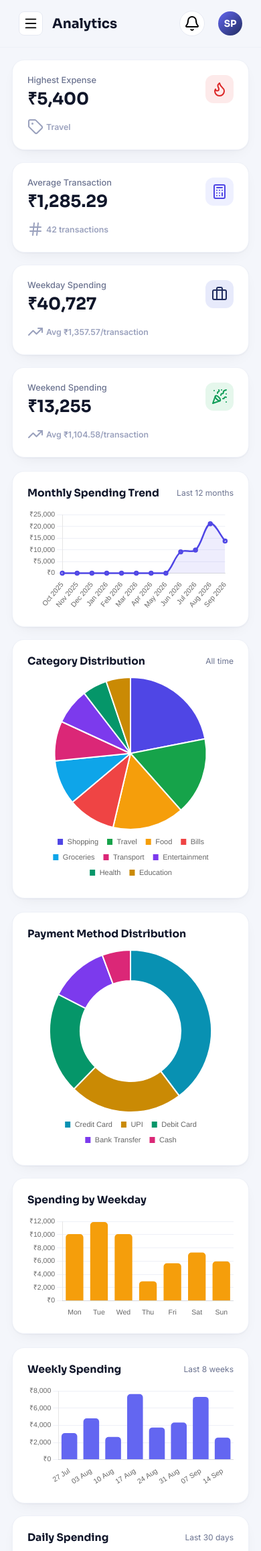
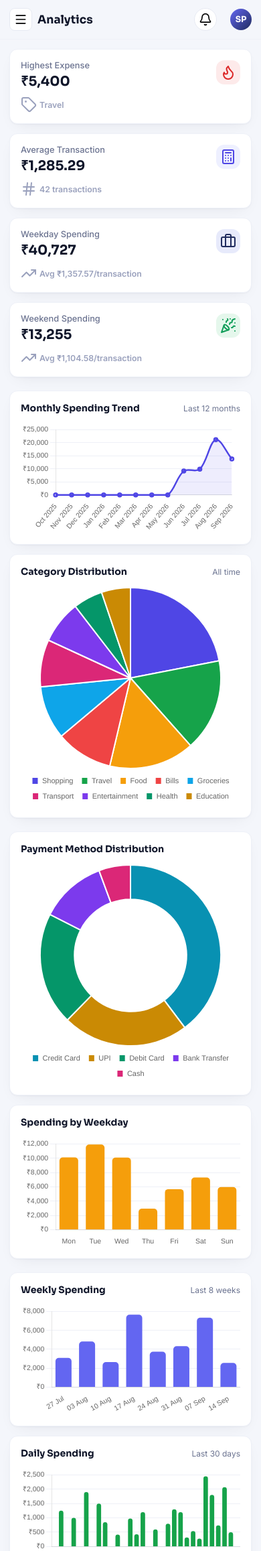
Before and after one commit to parsekarshravani-droid/AI-Personal-Expense-Analyzer, a Flask app: page /analytics in a window 390 px wide. Shown: the top 2315 px of the page at 67% size. Run offline with Flask 3, Linux system fonts and the light colour scheme; data comes from the database, SQL or seed files in the repository; data that the repository does not hold is empty.

Commit message:
Update style.css

```diff
--- a/static/css/style.css
+++ b/static/css/style.css
@@ -582,8 +582,13 @@ table.data-table { width: 100%; border-collapse: collapse; min-width: 680px; }
    ========================================================= */
 .mb-0 { margin-bottom: 0 !important; }
 .text-muted { color: var(--text-500); }
-.chart-card canvas { max-height: 300px; }
-.chart-card.tall canvas { max-height: 340px; }
+
+/* Chart.js needs an ancestor with a real height (not the canvas itself)
+   when maintainAspectRatio is false - this wrapper is that ancestor,
+   and it's what keeps charts a sane, readable height on every screen
+   size instead of stretching or collapsing on mobile. */
+.chart-canvas { position: relative; width: 100%; height: 260px; }
+.chart-card.tall .chart-canvas { height: 300px; }
 
 .error-page { display: flex; align-items: center; justify-content: center; min-height: 100vh; }
 .error-card { text-align: center; }
@@ -640,3 +645,48 @@ table.data-table { width: 100%; border-collapse: collapse; min-width: 680px; }
     .page-content { padding: 18px; }
     table.data-table { min-width: 560px; }
 }
+
+/* =========================================================
+   Responsive: phones
+   ========================================================= */
+@media (max-width: 640px) {
+    .topbar { padding: 12px 14px; gap: 8px; }
+    .topbar-left { gap: 8px; }
+    .page-title { font-size: 17px; }
+    .hamburger-btn { width: 34px; height: 34px; }
+    .icon-btn { width: 34px; height: 34px; }
+    .user-avatar { width: 32px; height: 32px; font-size: 12.5px; }
+
+    .page-content { padding: 14px; }
+
+    .card { padding: 16px; border-radius: var(--radius-md); }
+    .grid { gap: 14px; }
+
+    .stat-card { gap: 10px; }
+    .stat-value { font-size: 20px; }
+    .stat-icon { width: 36px; height: 36px; }
+
+    .section-heading h3 { font-size: 14px; }
+
+    .chart-canvas { height: 220px; }
+    .chart-card.tall .chart-canvas { height: 240px; }
+
+    .btn { padding: 10px 14px; font-size: 13px; }
+    .form-actions { flex-direction: column; }
+    .form-actions .btn { width: 100%; }
+
+    .filters-bar { gap: 8px; }
+    .filters-bar select, .filters-bar input[type="text"], .filters-bar input[type="date"] { flex: 1; min-width: 0; }
+    .filters-bar .search-box input { min-width: 0; width: 100%; }
+
+    .budget-add-row { flex-direction: column; align-items: stretch; }
+    .budget-add-row .amount-input-wrap { min-width: 0; }
+
+    .report-stat .value { font-size: 17px; }
+    .preview-stat { min-width: 45%; }
+
+    .notif-dropdown { width: 92vw; right: -4px; }
+
+    .toast-container { left: 12px; right: 12px; top: 12px; max-width: none; }
+    .toast { font-size: 13px; }
+}
```
